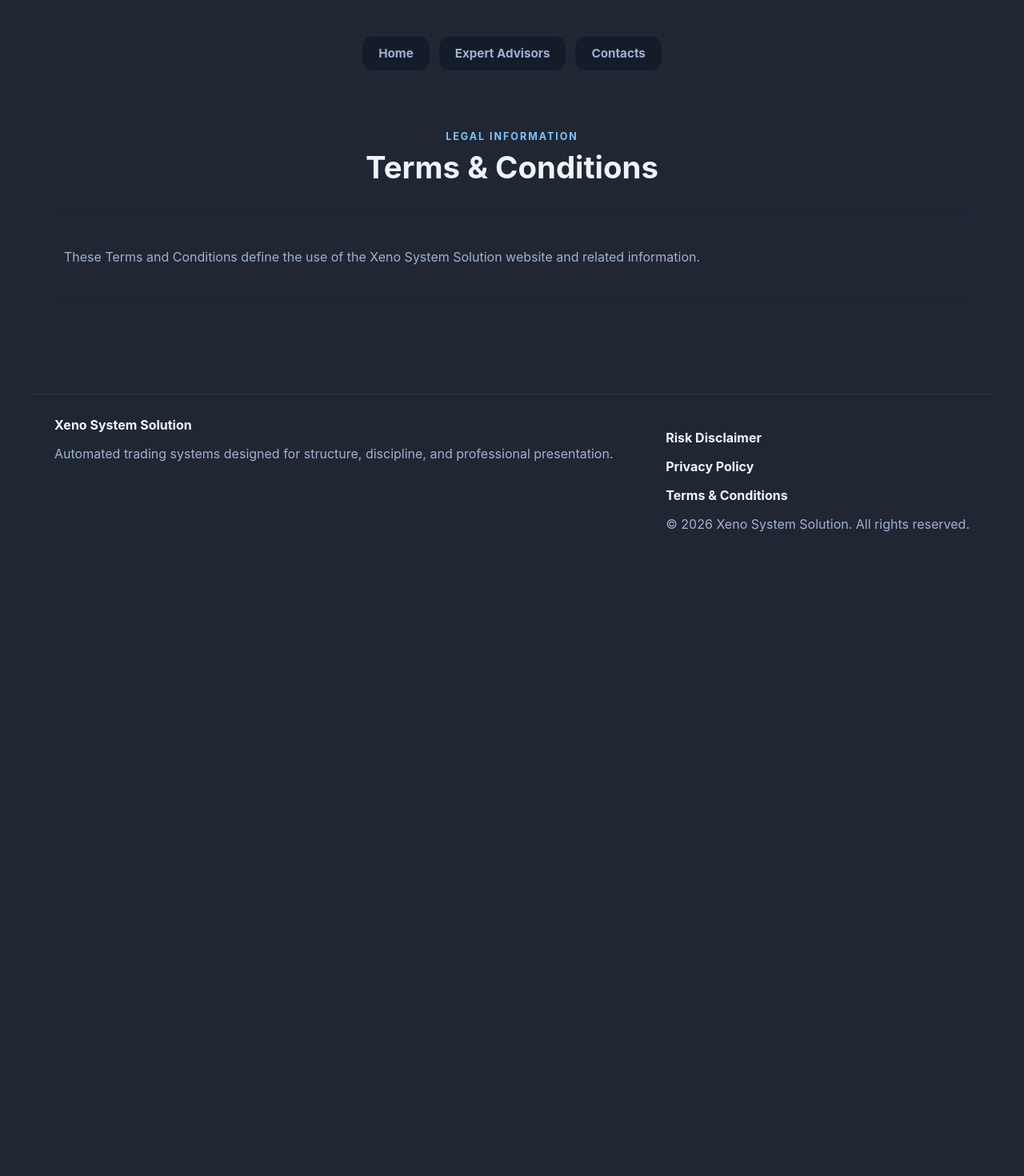
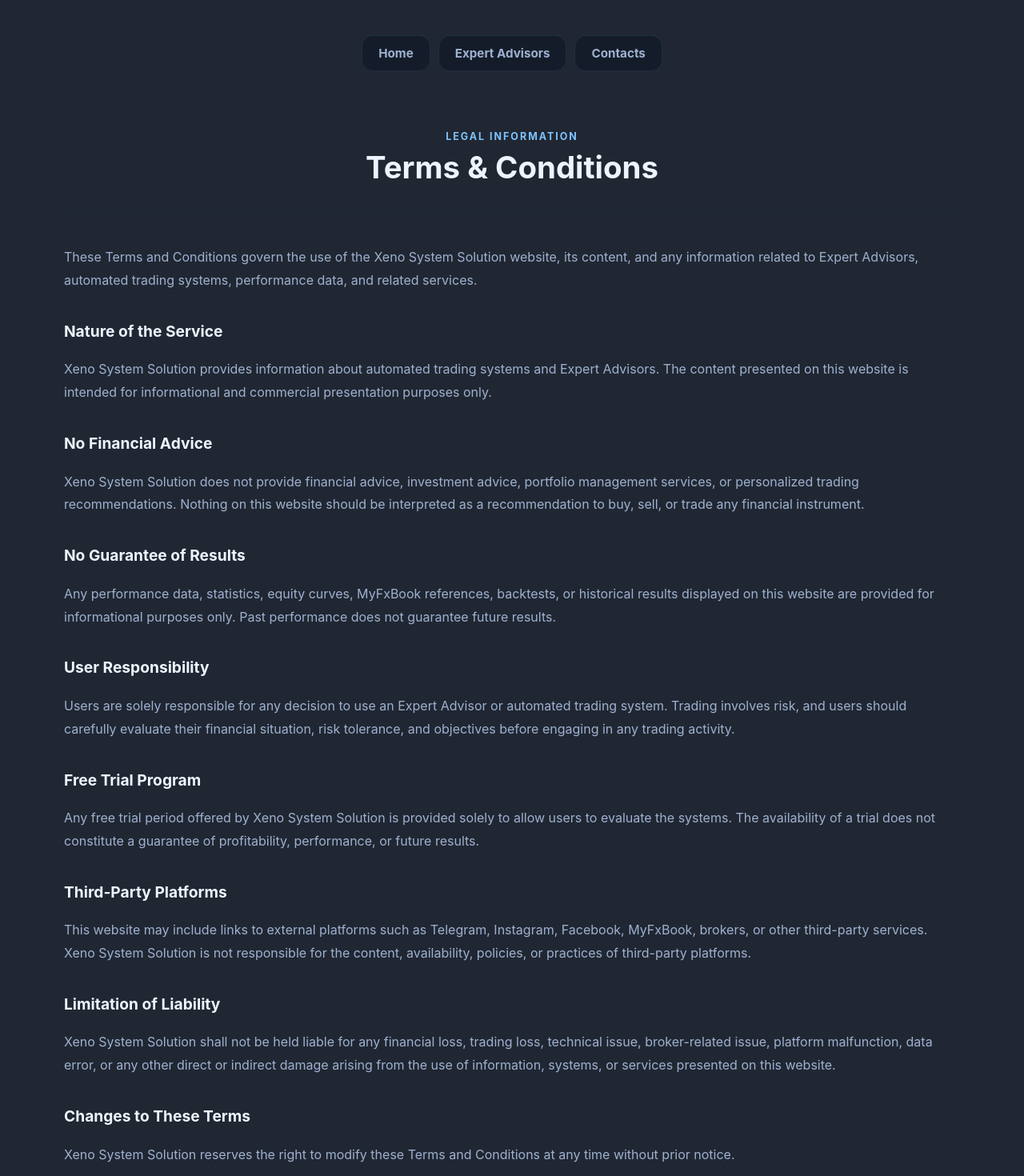
Before and after one commit to giovannimaccioni1989-byte/xeno-system-solution, a React (Vite) app: page /terms-conditions in a window 1280 px wide. Shown: the top 1470 px of the page at 80% size. Before the commit the page ends 800 px from the top, so only its background shows below. Built offline with nearby package versions, Linux system fonts and the light colour scheme.

Commit message:
Update TermsConditionsPage.jsx

```diff
--- a/src/pages/TermsConditionsPage.jsx
+++ b/src/pages/TermsConditionsPage.jsx
@@ -7,10 +7,82 @@ export default function TermsConditionsPage() {
       </div>
 
       <div className="glass-card legal-page">
-        <p>
-          These Terms and Conditions define the use of the Xeno System Solution website and related information.
-        </p>
-      </div>
+
+  <p>
+    These Terms and Conditions govern the use of the Xeno System Solution
+    website, its content, and any information related to Expert Advisors,
+    automated trading systems, performance data, and related services.
+  </p>
+
+  <h3>Nature of the Service</h3>
+
+  <p>
+    Xeno System Solution provides information about automated trading systems
+    and Expert Advisors. The content presented on this website is intended for
+    informational and commercial presentation purposes only.
+  </p>
+
+  <h3>No Financial Advice</h3>
+
+  <p>
+    Xeno System Solution does not provide financial advice, investment advice,
+    portfolio management services, or personalized trading recommendations.
+    Nothing on this website should be interpreted as a recommendation to buy,
+    sell, or trade any financial instrument.
+  </p>
+
+  <h3>No Guarantee of Results</h3>
+
+  <p>
+    Any performance data, statistics, equity curves, MyFxBook references,
+    backtests, or historical results displayed on this website are provided for
+    informational purposes only. Past performance does not guarantee future
+    results.
+  </p>
+
+  <h3>User Responsibility</h3>
+
+  <p>
+    Users are solely responsible for any decision to use an Expert Advisor or
+    automated trading system. Trading involves risk, and users should carefully
+    evaluate their financial situation, risk tolerance, and objectives before
+    engaging in any trading activity.
+  </p>
+
+  <h3>Free Trial Program</h3>
+
+  <p>
+    Any free trial period offered by Xeno System Solution is provided solely to
+    allow users to evaluate the systems. The availability of a trial does not
+    constitute a guarantee of profitability, performance, or future results.
+  </p>
+
+  <h3>Third-Party Platforms</h3>
+
+  <p>
+    This website may include links to external platforms such as Telegram,
+    Instagram, Facebook, MyFxBook, brokers, or other third-party services.
+    Xeno System Solution is not responsible for the content, availability,
+    policies, or practices of third-party platforms.
+  </p>
+
+  <h3>Limitation of Liability</h3>
+
+  <p>
+    Xeno System Solution shall not be held liable for any financial loss,
+    trading loss, technical issue, broker-related issue, platform malfunction,
+    data error, or any other direct or indirect damage arising from the use of
+    information, systems, or services presented on this website.
+  </p>
+
+  <h3>Changes to These Terms</h3>
+
+  <p>
+    Xeno System Solution reserves the right to modify these Terms and
+    Conditions at any time without prior notice.
+  </p>
+
+</div>
     </section>
   )
 }
```
